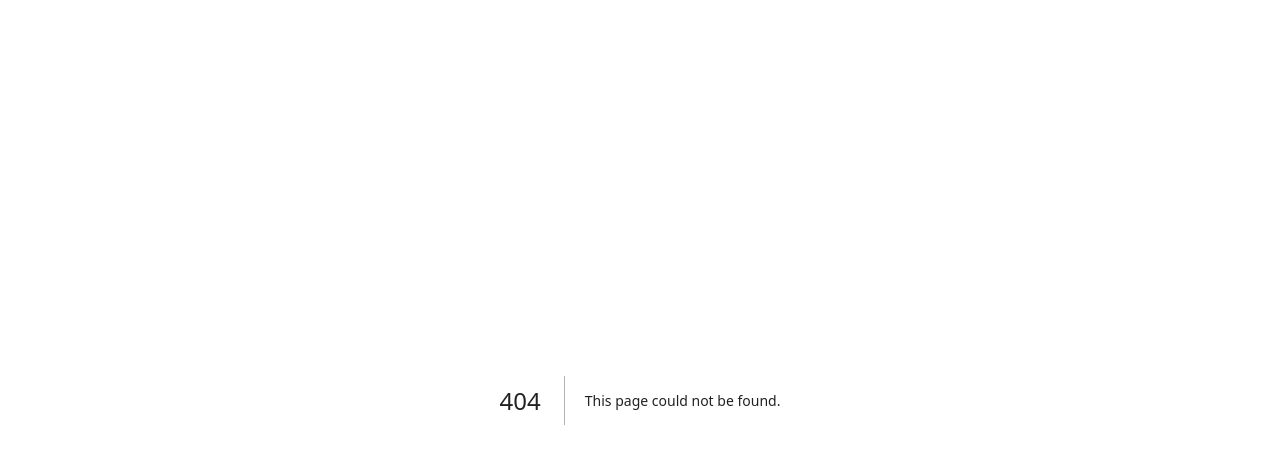
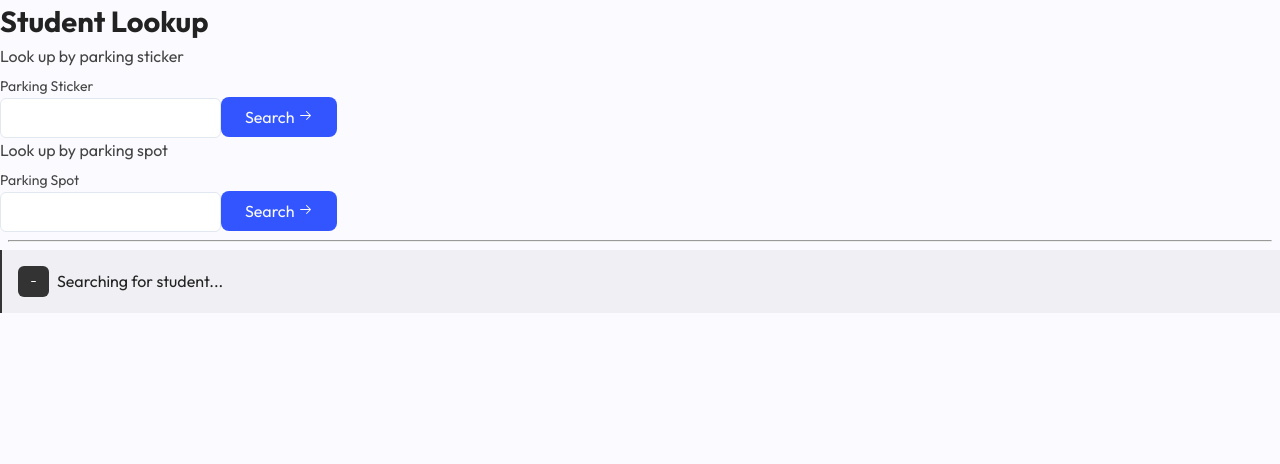
Before and after one commit to alx-alexpark/crhs-parking, a Next.js app: page /student-lookup in a window 1280 px wide. Before the commit this address had no page. Shown: the top 464 px of the page. Built offline with nearby package versions, Linux system fonts and the light colour scheme.

Commit message:
feat: partial student lookup page

```diff
--- /dev/null
+++ b/app/(reviewer)/student-lookup/page.tsx
@@ -0,0 +1,121 @@
+'use client';
+
+import { useState } from 'react';
+
+import { StatusCard } from '@/components/StatusCard/status-card';
+import { UserType } from '@/models/User';
+import { ArrowRightIcon } from '@radix-ui/react-icons';
+
+import { ParkingSpotRequestType } from '@/models/ParkingSpotRequest';
+import styles from './student-lookup.module.scss';
+
+interface UserValues {
+  user: UserType;
+  form: ParkingSpotRequestType;
+}
+
+interface QueryParams {
+  sticker?: string;
+  spot?: string;
+}
+
+async function fetchUserData({ sticker, spot }: QueryParams) {
+  // TODO: Return user data and latest accepted parking request
+
+  const user = {};
+
+  const form = {};
+
+  return { user, form } as UserValues;
+}
+
+export default function StudentLookup() {
+  const [userData, setUserData] = useState<UserValues | null>(null);
+
+  const [parkingSticker, setParkingSticker] = useState('');
+  const [parkingSpot, setParkingSpot] = useState('');
+
+  const searchUser = async (params: QueryParams) => {
+    setUserData(await fetchUserData(params));
+  };
+
+  function generateFromValues(values: Object) {
+    return Object.entries(values).map(([label, value], index) => {
+      const id = label.toLocaleLowerCase().replace(' ', '-');
+      const descId = id + '-desc';
+
+      return (
+        <div className={styles.formLine} key={index}>
+          <p id={descId}>
+            {value || (
+              <strong style={{ color: 'var(--color-error)' }}>
+                Missing value
+              </strong>
+            )}
+          </p>
+        </div>
+      );
+    });
+  }
+
+  return (
+    <>
+      <h1>Student Lookup</h1>
+
+      <div>
+        <div>
+          <p>Look up by parking sticker</p>
+
+          <label htmlFor="parking-sticker">Parking Sticker</label>
+          <input
+            type="text"
+            id="parking-sticker"
+            value={parkingSticker}
+            onChange={(e) => setParkingSticker(e.target.value)}
+          />
+
+          <button onClick={() => searchUser({ sticker: parkingSticker })}>
+            Search <ArrowRightIcon />
+          </button>
+        </div>
+
+        <div>
+          <p>Look up by parking spot</p>
+
+          <label htmlFor="parking-spot">Parking Spot</label>
+          <input
+            type="text"
+            id="parking-spot"
+            value={parkingSpot}
+            onChange={(e) => setParkingSpot(e.target.value)}
+          />
+
+          <button onClick={() => searchUser({ spot: parkingSpot })}>
+            Search <ArrowRightIcon />
+          </button>
+        </div>
+      </div>
+
+      <hr />
+
+      <div>
+        {userData === null && (
+          <StatusCard status="info">Searching for student...</StatusCard>
+        )}
+        {userData && (
+          <>
+            <section>
+              <h3 className={styles.sectionTitle}>Student details</h3>
+              {/* {generateFromValues()} */}
+            </section>
+
+            <section>
+              <h3 className={styles.sectionTitle}>Vehicle details</h3>
+              {/* {generateFromValues()} */}
+            </section>
+          </>
+        )}
+      </div>
+    </>
+  );
+}
--- /dev/null
+++ b/app/(reviewer)/student-lookup/student-lookup.module.scss
@@ -0,0 +1,13 @@
+.formLine {
+  display: flex;
+  gap: var(--spacing-md);
+
+  span {
+    width: 15ch;
+    text-align: right;
+  }
+
+  p {
+    color: var(--color-foreground);
+  }
+}
```
Also changed, not shown: 2 other files (tests, documents, lock files or other folders).
